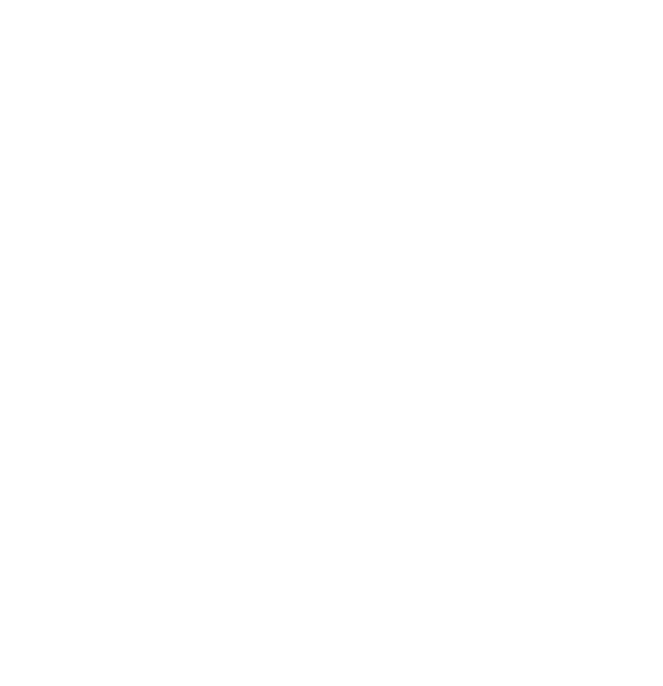
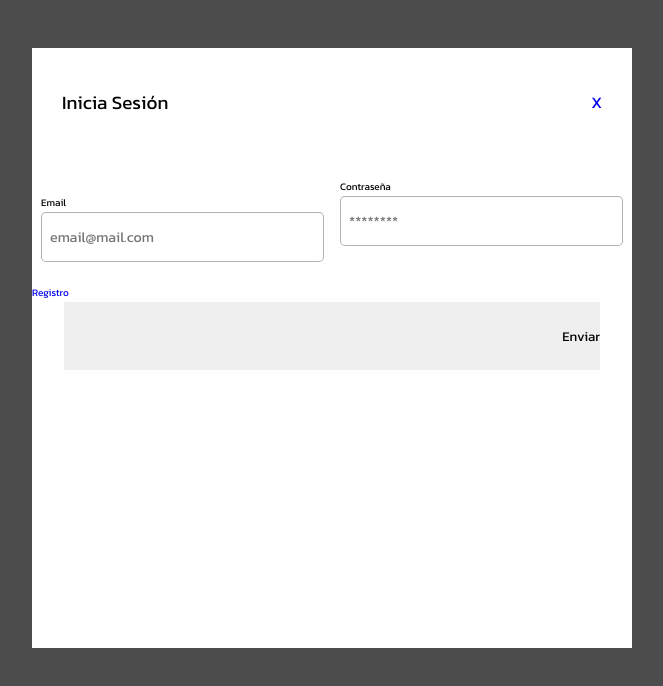
Before and after one commit to nahuelRo/rincon-matero-front, a React (Vite) app: page /login in a window 1280 px wide. Before the commit this address had no page. Shown: the top 686 px of the page, without its empty margins (308-971 px from the left). Built offline with nearby package versions, Linux system fonts and the light colour scheme.

Commit message:
conecctions finished

```diff
--- a/src/App.jsx
+++ b/src/App.jsx
@@ -24,6 +24,7 @@
           }
         />
         <Route path="/register" element={<Register />} />
+        <Route path="/login" element={<Login />} />
 
         <Route
           path="/productDetails/1"
--- a/src/components/Login.jsx
+++ b/src/components/Login.jsx
@@ -52,10 +52,12 @@
           className="login__form"
         >
           <div className="login__header">
-            <h2 className="login__title">Login</h2>
-            <p className="login__exit" onClick={handlerClick}>
-              X
-            </p>
+            <h2 className="login__title">Inicia Sesión</h2>
+            <Link to={"/"}>
+              <p className="login__exit" onClick={handlerClick}>
+                X
+              </p>
+            </Link>
           </div>
           <div className="login__container">
             <div className="login__email">
@@ -68,12 +70,9 @@
                 onChange={handdleEmail}
                 value={email}
               />
-              <div id="emailHelp" className="form-text">
-                We'll never share your email with anyone else.
-              </div>
             </div>
             <div className="login__password">
-              <label className="form-label">Password</label>
+              <label className="form-label">Contraseña</label>
               <input
                 placeholder="********"
                 type="password"
@@ -86,11 +85,11 @@
           </div>
           <div className="mb-3">
             <Link to="/register">
-              <label className="form-check-label">Register</label>
+              <label className="form-check-label">Registro</label>
             </Link>
           </div>
           <button type="submit" className="login__submit">
-            Submit
+            Enviar
           </button>
         </form>
       </section>
--- a/src/components/Navbar.jsx
+++ b/src/components/Navbar.jsx
@@ -1,5 +1,6 @@
 import React from "react";
 import logoRinconMatero from "../assets/logo rincon matero.png";
+import { Link } from "react-router-dom";
 
 const NavbarComponent = () => {
   return (
@@ -13,8 +14,12 @@
           />
         </div>
         <div className="buttons">
-          <button className="buttonlogin-navbar">INICIAR SESIÓN</button>
-          <button className="buttonRegister-navbar">REGISTRATE</button>
+          <Link to={"/login"}>
+            <button className="buttonlogin-navbar">INICIAR SESIÓN</button>
+          </Link>
+          <Link to={"/register"}>
+            <button className="buttonRegister-navbar">REGISTRATE</button>
+          </Link>
         </div>
       </div>
 
--- a/src/components/Register.jsx
+++ b/src/components/Register.jsx
@@ -90,7 +90,7 @@
 
         <hr className="register__separator" />
         <div className="register__submit">
-          <input type="submit" value="CREAR CUENTA" />
+          <input type="submit" value="CREAR CUENTA" onClick={handlerClick} />
         </div>
       </form>
     </section>
--- a/src/styles/components/_product_details.scss
+++ b/src/styles/components/_product_details.scss
@@ -24,9 +24,10 @@
     border: none;
     color: $text-color;
     cursor: pointer;
-
+    border: solid 1px $primary-color;
     padding: 10px;
     transition: background-color 0.3s ease;
+    border-radius: 5px;
 
     &:hover {
       background-color: $secondary-color;
@@ -85,6 +86,8 @@
       font-size: 16px;
       padding: 10px;
       transition: background-color 0.3s ease;
+      border: solid 1px $text-color;
+      border-radius: 5px;
 
       &:hover {
         background-color: $secondary-color;
```
